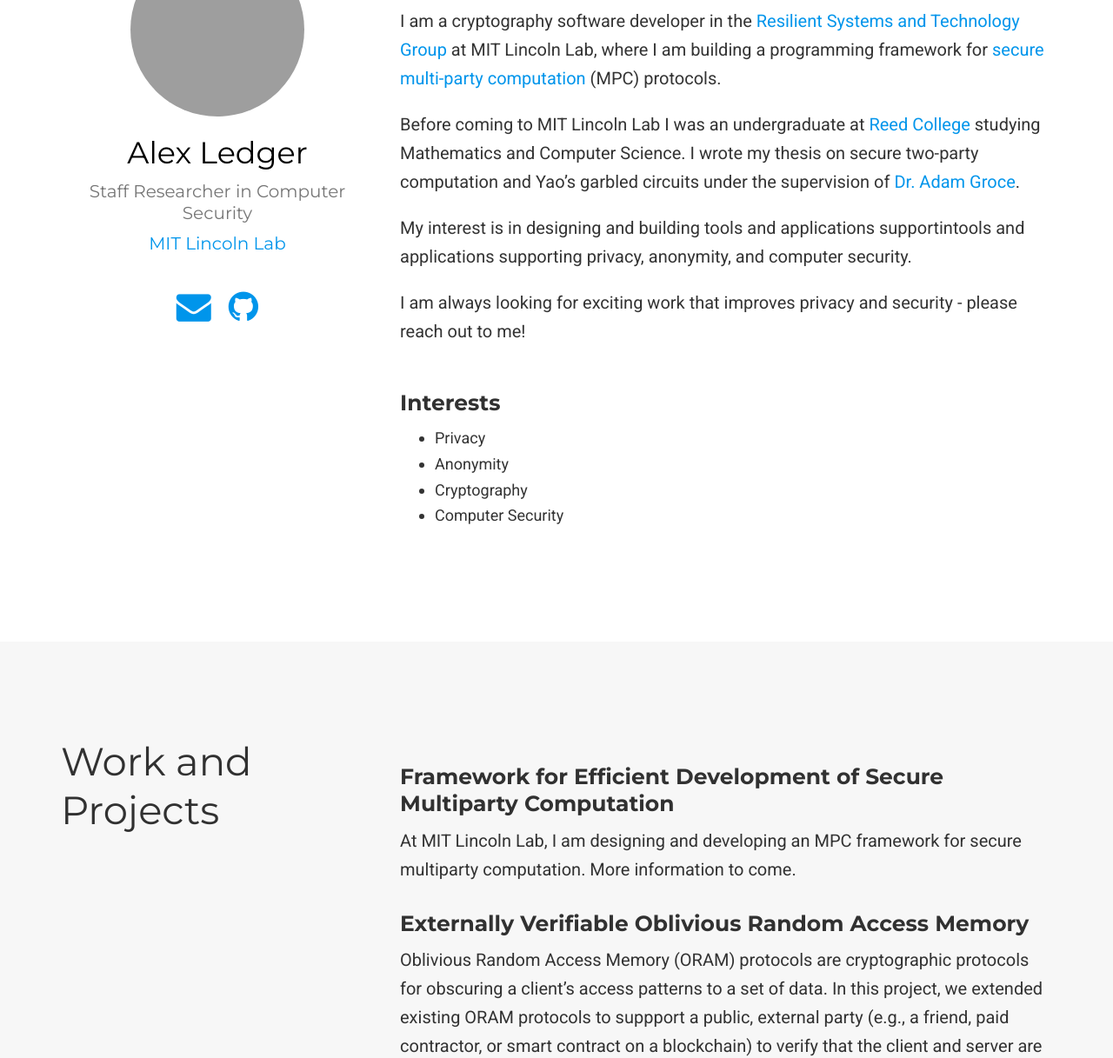
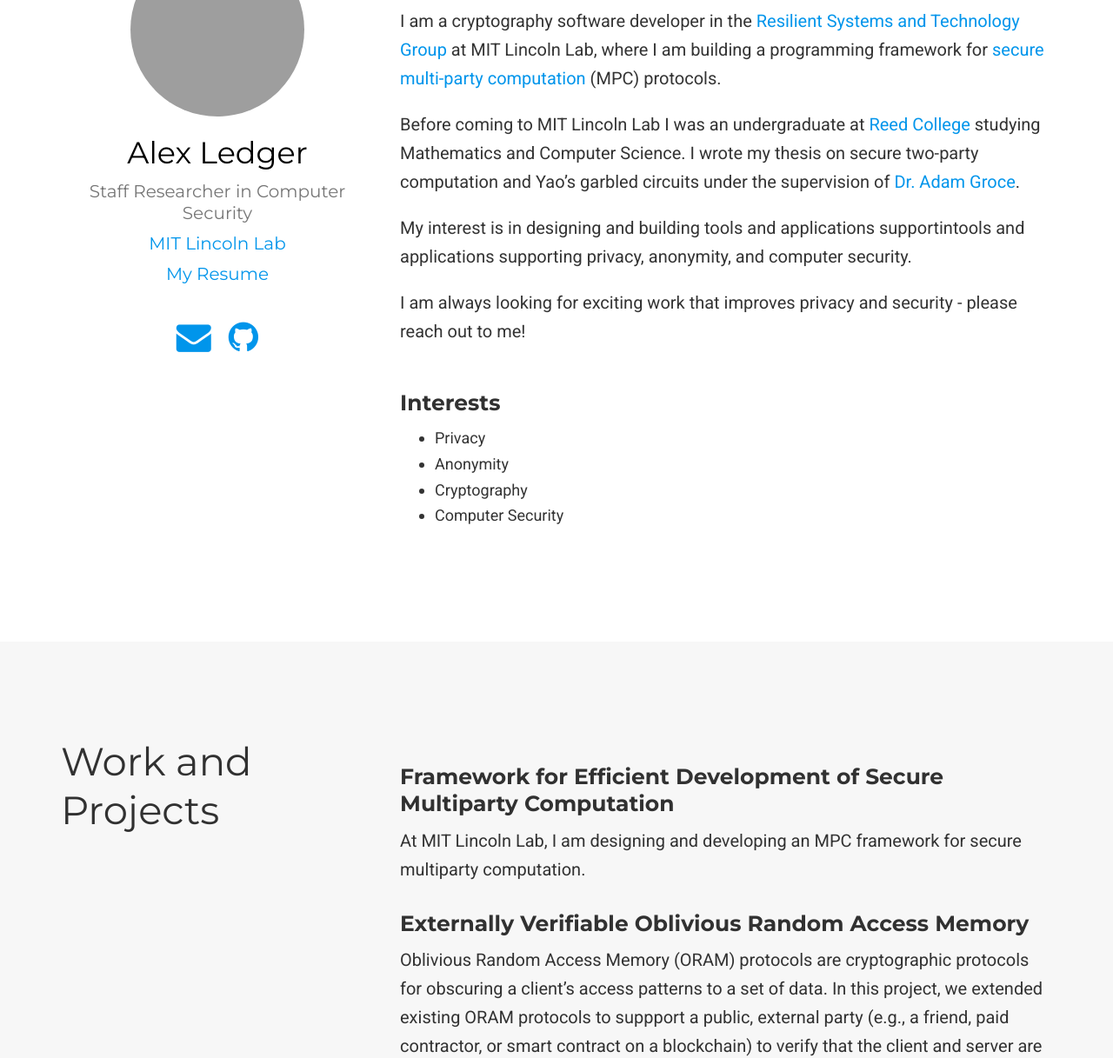
Before and after one commit to aled1027/aled1027.github.io, a plain HTML site: page index.html in a window 1280 px wide. Shown: the part 217-1434 px from the top of the page at 87% size. Drawn offline with nearby package versions, Linux system fonts and the light colour scheme; some packages are replaced by stand-ins of ours; grey boxes are pictures that could not be loaded; some icons are missing.

Commit message:
rebuilding site Thu Mar 29 10:31:58 EDT 2018

```diff
--- a/home/index.xml
+++ b/home/index.xml
@@ -28,7 +28,7 @@ Before coming to MIT Lincoln Lab I was an undergraduate at Reed College studying
       <pubDate>Mon, 01 Jan 0001 00:00:00 +0000</pubDate>
 
       <guid>/home/projects/</guid>
-      <description>Framework for Efficient Development of Secure Multiparty Computation At MIT Lincoln Lab, I am designing and developing an MPC framework for secure multiparty computation. More information to come.
+      <description>Framework for Efficient Development of Secure Multiparty Computation At MIT Lincoln Lab, I am designing and developing an MPC framework for secure multiparty computation.
 Externally Verifiable Oblivious Random Access Memory Oblivious Random Access Memory (ORAM) protocols are cryptographic protocols for obscuring a client&amp;rsquo;s access patterns to a set of data. In this project, we extended existing ORAM protocols to suppport a public, external party (e.g., a friend, paid contractor, or smart contract on a blockchain) to verify that the client and server are adhering to the protocol.</description>
     </item>
 
--- a/index.html
+++ b/index.html
@@ -197,6 +197,12 @@
           </a>
         </h3>
 
+        <h3 itemprop="worksFor" itemscope itemtype="http://schema.org/Organization">
+          <a href="img/alex_ledger_resume.pdf" target="_blank" itemprop="url" rel="noopener">
+          <span itemprop="name">My Resume</span>
+          </a>
+        </h3>
+
       </div>
 
       <link itemprop="url" href="/">
@@ -293,7 +299,7 @@ Github: github.com/aled1027
 
 <h3 id="framework-for-efficient-development-of-secure-multiparty-computation">Framework for Efficient Development of Secure Multiparty Computation</h3>
 
-<p>At MIT Lincoln Lab, I am designing and developing an MPC framework for secure multiparty computation. More information to come.</p>
+<p>At MIT Lincoln Lab, I am designing and developing an MPC framework for secure multiparty computation.</p>
 
 <h3 id="externally-verifiable-oblivious-random-access-memory">Externally Verifiable Oblivious Random Access Memory</h3>
 
```
